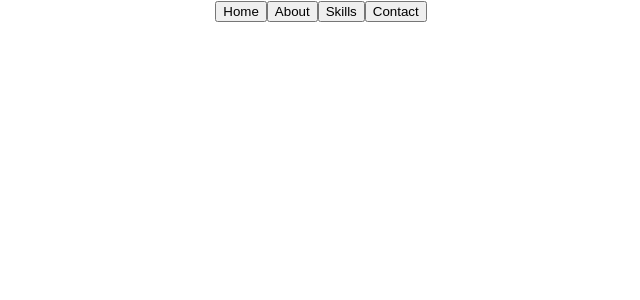
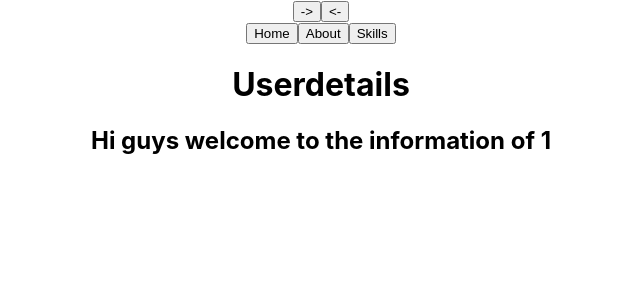
Before and after one commit to SanJay1577/router-app, a React (Create React App) app: page /user/1 in a window 1280 px wide. Shown: the top 300 px of the page, without its empty margins (319-959 px from the left). Built offline with nearby package versions, Linux system fonts and the light colour scheme; no server answers.

Commit message:
final_commit

```diff
--- a/src/App.js
+++ b/src/App.js
@@ -2,15 +2,21 @@
 import { Route, Switch, useHistory } from 'react-router-dom';
 import './App.css';
 import About from './Pages/About';
-import Contact from './Pages/Contact';
 import Home from './Pages/Home';
 import { Skills } from './Pages/Skills';
+import Userdetails from './Pages/UserDetails';
 
 function App() {
   //use history will help to navigate to the specific route
   const history = useHistory();
   return (
     <div className="App">
+      <div>
+        <button onClick={()=>history.goForward()}
+        > -&gt;</button>
+        <button onClick={()=>history.goBack()}
+        >&lt;-</button>
+      </div>
       <div className='nav-btn'>
 
         <button
@@ -31,12 +37,6 @@ function App() {
           Skills
         </button>
 
-        <button
-        onClick={()=>history.push("/contact")}
-        >
-          Contact
-        </button>
-
       </div>
       <Switch>
         <Route exact path ="/">
@@ -51,9 +51,9 @@ function App() {
              <Skills/>
           </Route>
 
-          <Route path="/contact">
+          <Route path="/user/:id">
 
-          <Contact/>
+          <Userdetails/>
 
           </Route>
 
--- a/src/Pages/Contact.js
+++ /dev/null
@@ -1,9 +0,0 @@
-import React from 'react'
-
-const Contact = () => {
-  return (
-    <div>Contact</div>
-  )
-}
-
-export default Contact
--- a/src/Pages/Home.js
+++ b/src/Pages/Home.js
@@ -1,10 +1,31 @@
-import React from 'react'
+import React, { useEffect, useState } from 'react'
+import { useHistory } from 'react-router-dom'
 
 const Home = () => {
+    const [students, setStudents] = useState([])
+    const history = useHistory();
+    useEffect(()=>{
+        const getUserDetails = async () =>{
+            const response = await fetch("https://619e6ef57f09d50017fd2b3e.mockapi.io/users", {
+                method:"GET"
+
+            });
+            const data = await response.json();
+            setStudents(data);
+        }
+        getUserDetails();
+    }, [])
   return (
     <div>
               <h2>Browser Router Application</h2>
               <h1>Home</h1>
+              {students.map((stud, idx) =>
+              <div key={idx}>
+                <h1>{stud.name}</h1>
+                <button
+                onClick={()=>history.push(`/user/${stud.id}`)}
+                >Details</button>
+                </div>)}
     </div>
   )
 }
--- /dev/null
+++ b/src/Pages/UserDetails.js
@@ -0,0 +1,36 @@
+import React, { useEffect, useState } from 'react'
+import { useParams } from 'react-router-dom'
+
+const Userdetails = () => {
+    const {id} = useParams();
+    const [user, setUser] = useState([])
+
+ useEffect(()=> {
+      async function getUserDetails () {
+          const response = await fetch(`https://619e6ef57f09d50017fd2b3e.mockapi.io/users/${id}`, {
+              method:"GET"
+
+          });
+          const data = await response.json();
+          setUser(data);
+          console.log(user)
+      }
+
+      getUserDetails();
+    // eslint-disable-next-line react-hooks/exhaustive-deps
+    }, [])
+
+
+
+
+
+  return (
+    <div>
+        <h1>Userdetails</h1>
+        <h2>Hi guys welcome to the information of {id}</h2>
+
+    </div>
+  )
+}
+
+export default Userdetails
```
